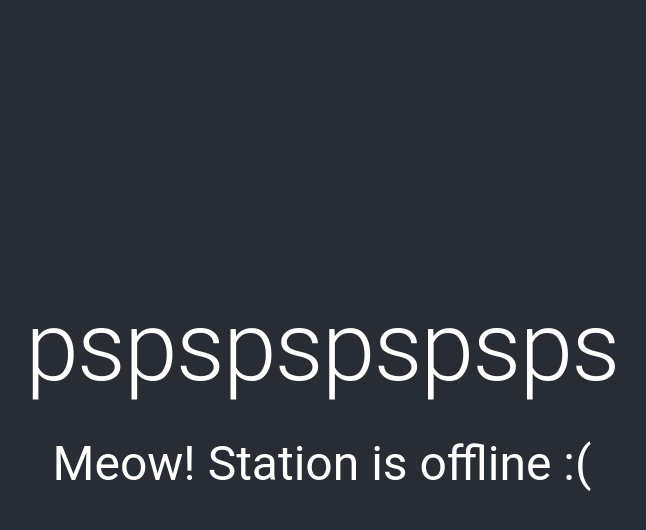
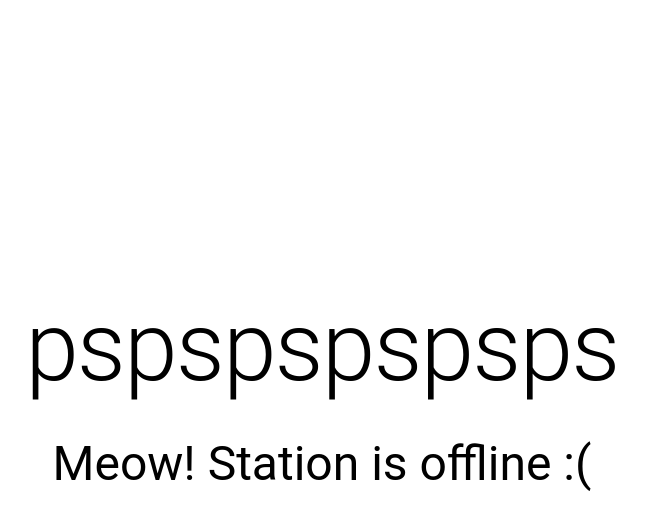
Before and after one commit to andrejcarlo/pspsfm, a React (Create React App) app: page / in a window 1280 px wide. Both pictures are taken after a click on the button "fingerprint". Shown: the top 530 px of the page, without its empty margins (318-964 px from the left). Built offline with nearby package versions, Linux system fonts and the light colour scheme; no server answers.

Commit message:
faster loading, fading in and out animations

```diff
--- a/package.json
+++ b/package.json
@@ -19,6 +19,7 @@
     "react-dom": "^17.0.2",
     "react-player": "^2.9.0",
     "react-scripts": "4.0.3",
+    "react-spring": "^9.3.0",
     "typescript": "^4.1.2",
     "web-vitals": "^1.0.1"
   },
--- a/src/App.css
+++ b/src/App.css
@@ -29,6 +29,17 @@
   color: white;
 }
 
+.App-disabled {
+  background-color: #ffffff;
+  min-height: 100vh;
+  display: flex;
+  flex-direction: column;
+  align-items: center;
+  justify-content: center;
+  font-size: calc(10px + 2vmin);
+  color: rgb(0, 0, 0);
+}
+
 .App-link {
   color: #61dafb;
 }
--- a/src/App.tsx
+++ b/src/App.tsx
@@ -1,28 +1,42 @@
 import React, { useState, useEffect } from 'react';
 import './App.css';
 
-import { MediaPlayer } from './components/MediaPlayer'
-import { BuyMeACoffee } from './components/BuyMeACoffee'
 import { AzuraData } from './components/interfaces';
-import { Typography } from '@mui/material';
 import IconButton from '@mui/material/IconButton';
 import PetsIcon from '@mui/icons-material/Pets';
 import axios from 'axios';
-
+import { useTransition, animated , config} from 'react-spring'
+import { MainScreen } from './components/MainScreen';
 
 const url = 'https://play.pspsfm.com/api/nowplaying';
 
-const App : React.FC = () => {
-  const [azuraData, setAzuraData] = useState<AzuraData | null>(null);
+export const App : React.FC = () => {
+  const [azuraData, setAzuraData] = useState<AzuraData | undefined>(undefined);
   const [loading, setIsLoading] = useState(true);
   const [enabled, setEnabled] = useState(false);
-  let jsonData : AzuraData;
-  //const {loading, error, data } = useFetch(url);
-  //const { loading, error, data = [] } = useFetch('http://45.63.41.251/api/nowplaying', {}, [])
+
+  const transitionEnable = useTransition(enabled, {
+    from: { opacity: 0 },
+    enter: { opacity: 1 },
+    leave: { opacity: 0 },
+    reverse: enabled,
+    config: { duration: 500 },
+    //onRest: () => seEnabled(!enabled),
+  })
+
+  const transitionMediaPlayer = useTransition((!loading && enabled), {
+    from: { opacity: 0 },
+    enter: { opacity: 1 },
+    leave: { opacity: 0 },
+    reverse: enabled,
+    delay: 500,
+    config: { duration: 500 },
+    //onRest: () => seEnabled(!enabled),
+  })
 
   useEffect(() => {
     // fetch data on component mount just once
-    if (azuraData === null) fetchData();
+    if (azuraData === undefined) fetchData();
     // fetch data continously every 5000 milliseconds
     const timer = setTimeout(() => {
       fetchData();
@@ -35,7 +49,7 @@ const App : React.FC = () => {
   const fetchData = async () => {
     await axios(url)
     .then(response => {
-      jsonData = JSON.parse(JSON.stringify(response.data[0]))
+      let jsonData : AzuraData = JSON.parse(JSON.stringify(response.data[0]))
       setAzuraData(jsonData)
     })
     .catch(error => {
@@ -48,47 +62,31 @@ const App : React.FC = () => {
     })
   }
 
+  return (
 
-  // Wait for user to interact with DOM
-  if (!enabled) return (
+    // 3 transitions -> enable/disable , loading/done, mediaPlayer
     <div className="App">
-      <header className="App-header">
-      <IconButton sx={{fontSize:500}} aria-label="fingerprint" color="inherit" size="large" onClick={() => setEnabled(true)}>
-        <PetsIcon fontSize="inherit" color="inherit"/>
-      </IconButton>
-      </header>
+
+      {transitionEnable ((style, item) =>
+        item ? '' : (
+          <animated.div style={style} className="App-disabled">
+            <IconButton sx={{fontSize:500}} aria-label="fingerprint" color="default" size="large" onClick={() => setEnabled(true)}>
+              <PetsIcon fontSize="inherit" color="inherit"/>
+            </IconButton>
+          </animated.div>
+
+        )
+      )}
+
+      {transitionMediaPlayer ((style, item) =>
+      item ? (
+      <animated.div style={style} className="App-disabled">
+        <MainScreen azuraData={azuraData} />
+      </animated.div> ) : ''
+      )}
+
     </div>
-
   )
-
-  // Wait until all data has been fetched then initialise MediaPlayer Component
-  return loading ? (
-    <div className="App">
-       <header className="App-header">
-          <Typography variant="h1" component="div" gutterBottom>
-            Loading...
-          </Typography>
-        </header>
-     </div>
-  ) : (
-    <div className="App">
-      <header className="App-header">
-        <Typography variant="h1" component="div" gutterBottom>
-          pspspspspsps
-        </Typography>
-
-        <MediaPlayer
-        songArtist={azuraData?.now_playing.song?.artist}
-        songTitle={azuraData?.now_playing.song?.title}
-        isPlaying={azuraData?.is_online}
-        radioLink={azuraData?.station.listen_url}
-        />
-      </header>
-      <BuyMeACoffee></BuyMeACoffee>
-    </div>
-
-  );
-
 
 }
 
--- a/src/components/BuyMeACoffee.tsx
+++ b/src/components/BuyMeACoffee.tsx
@@ -33,5 +33,5 @@ export const BuyMeACoffee : React.FC = () => {
   }, []);
 
   // eslint-disable-next-line jsx-a11y/iframe-has-title
-  return (<div></div>);
+  return (<div id="supportByBMC"></div>);
 }
--- /dev/null
+++ b/src/components/MainScreen.tsx
@@ -0,0 +1,33 @@
+
+import Typography from '@mui/material/Typography'
+import React from 'react'
+import { BuyMeACoffee } from './BuyMeACoffee'
+import { AzuraData } from './interfaces'
+import { MediaPlayer } from './MediaPlayer'
+import '../App.css';
+
+
+interface Props {
+    azuraData?: AzuraData
+}
+
+
+export const MainScreen : React.FC<Props> = (props: Props) => {
+
+
+    return (
+    <div>
+        <Typography variant="h1" component="div" gutterBottom>
+            pspspspspsps
+        </Typography>
+
+        <MediaPlayer
+        songArtist={props.azuraData?.now_playing.song?.artist}
+        songTitle={props.azuraData?.now_playing.song?.title}
+        isPlaying={props.azuraData?.is_online}
+        radioLink={props.azuraData?.station.listen_url}
+        />
+        <BuyMeACoffee></BuyMeACoffee>
+    </div>
+  )
+}
```
Also changed, not shown: src/components/LoadingScreen.tsx (added, +18 -0 lines), 1 other file (tests, documents, lock files or other folders).
